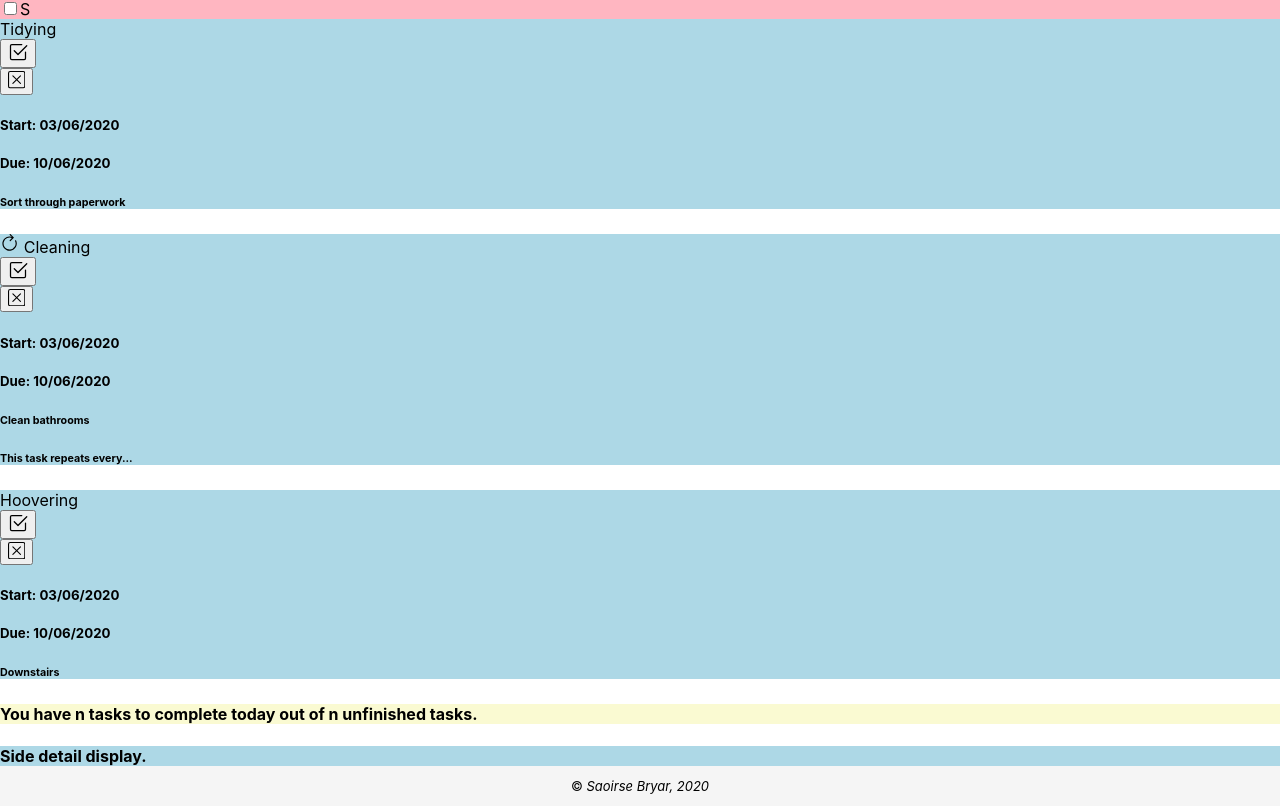
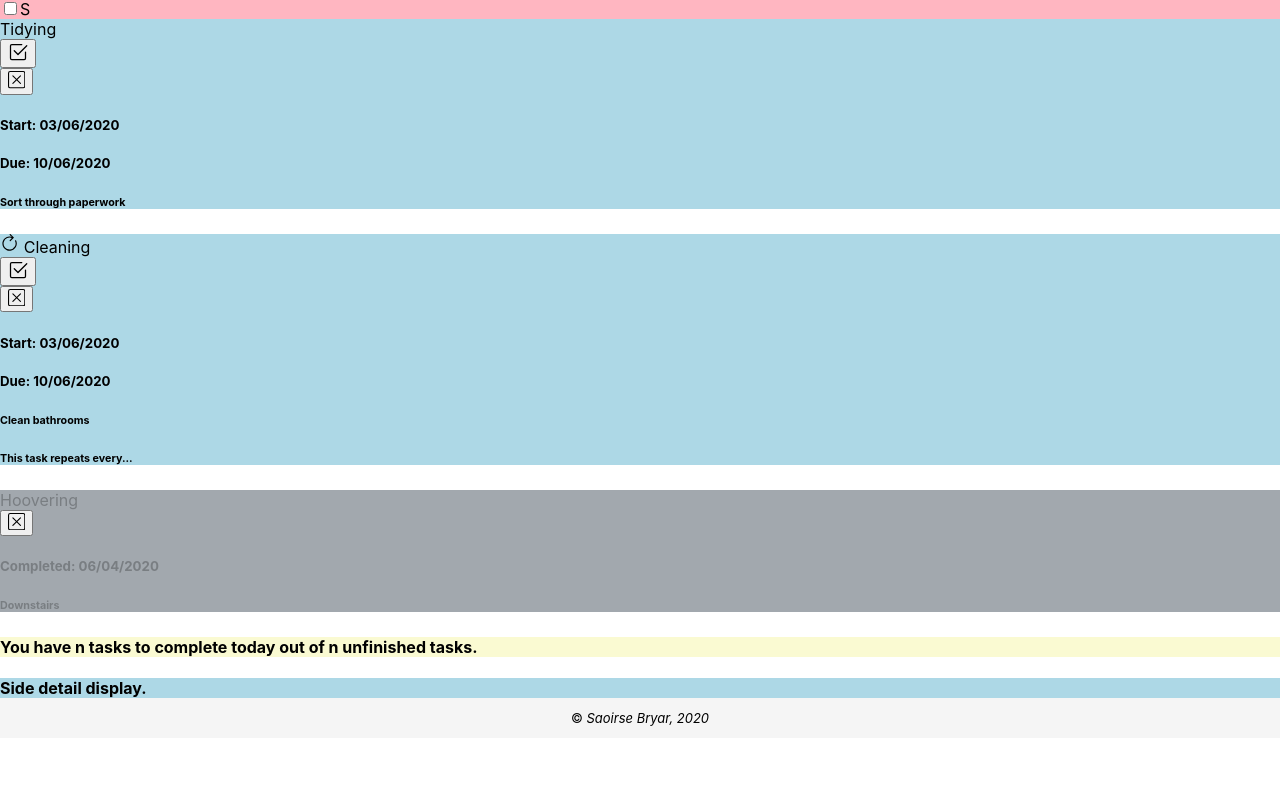
Before and after one commit to smbryar/todo_react_application, a React (Create React App) app: page / in a window 1280 px wide. Shown: the part 735-1541 px from the top of the page. After the commit the page ends 1473 px from the top, so only its background shows below. Built offline with nearby package versions, Linux system fonts and the light colour scheme; the HTML template or start-up script is replaced by a standard one.

Commit message:
Make TaskBody component, conditional rendering for completed tasks

```diff
--- /dev/null
+++ b/src/TaskBody/TaskBody.js
@@ -0,0 +1,34 @@
+import React from 'react';
+import './TaskBody.css';
+
+function TaskBody(props) {
+    return (
+        <div className="task-body">
+            {!props.completed &&
+                <div className="row">
+                    <div class="col-6">
+                        <h5>Start: {props.startDate}</h5>
+                    </div>
+                    <div class="col-6 text-right">
+                        <h5>Due: {props.endDate}</h5>
+                    </div>
+
+                </div>}
+            {props.completed && <h5>Completed: {props.completeDate}</h5>}
+            <div className="row">
+                <div class="col">
+                    <h6>{props.taskDetails}</h6>
+                </div>
+            </div>
+            {props.repeats &&
+                <div className="row">
+                    <div class="col">
+                        <h6>This task repeats every...</h6>
+                    </div>
+                </div>
+            }
+        </div>
+    );
+}
+
+export default TaskBody;
--- a/src/TaskItem/TaskItem.css
+++ b/src/TaskItem/TaskItem.css
@@ -1,4 +1,3 @@
 .task-item {
-    background-color: lightblue;
     width: 100%;
 }
--- a/src/TaskItem/TaskItem.js
+++ b/src/TaskItem/TaskItem.js
@@ -3,62 +3,54 @@ import ButtonItem, { CheckboxIcon, DeleteIcon, RepeatIcon } from '../ButtonItem/
 import Collapse from 'react-bootstrap/Collapse';
 import Card from 'react-bootstrap/Card';
 import TaskProgressBar from '../TaskProgressBar/TaskProgressBar';
+import TaskBody from '../TaskBody/TaskBody';
 import './TaskItem.css';
 
 function TaskItem(props) {
   const [open, setOpen] = React.useState(false);
   return (
-    <Card className="task-item">
+    <Card className="task-item"
+    style={{backgroundColor: props.completed ? 'rgba(130, 138, 146, 0.74)' : 'lightblue',
+            color: props.completed ? 'rgba(0, 0, 0, 0.25)' : 'black'}}
+    >
       <Card.Header
         className="h4"
         onClick={() => setOpen(!open)}
         aria-controls="task-item-contents"
         aria-expanded={open}
-      >
+        >
         <div className="row">
           <div className="col-8">
             {props.repeats && <RepeatIcon squareHeight="1.2em"/>} {props.name}
           </div>
           <div className="col-4">
             <div className="btn-group float-right">
-              <ButtonItem hoverText="Mark as complete">
+              {!props.completed && <ButtonItem hoverText="Mark as complete">
                 <CheckboxIcon squareHeight="1.5em" />
-              </ButtonItem>
+              </ButtonItem>}
               <ButtonItem hoverText="Delete">
                 <DeleteIcon squareHeight="1.3em" />
               </ButtonItem>
             </div>
           </div>
         </div>
-        <div className="row">
+        {!props.completed && <div className="row">
           <div className="col">
             <TaskProgressBar percentageCompletion={props.percentageCompletion}/>
           </div>
-        </div>
+        </div>}
       </Card.Header>
 
     <Collapse in={open}>
       <Card.Body>
-        <div className="row">
-          <div class="col-6">
-            <h5>Start: {props.startDate}</h5>
-          </div>
-          <div class="col-6 text-right">
-            <h5>Due: {props.endDate}</h5>
-          </div>
-        </div>
-        <div className="row">
-          <div class="col">
-            <h6>{props.taskDetails}</h6>
-          </div>
-        </div>
-        {props.repeats &&
-        <div className="row">
-          <div class="col">
-            <h6>This task repeats every...</h6>
-          </div>
-        </div>
-        }
+        <TaskBody
+        startDate={props.startDate}
+        endDate={props.endDate}
+        taskDetails={props.taskDetails}
+        repeats={props.repeats}
+        completed={props.completed}
+        completeDate={props.completeDate}
+        />
       </Card.Body>
     </Collapse>
     </Card >
--- a/src/TaskList/TaskList.js
+++ b/src/TaskList/TaskList.js
@@ -31,6 +31,7 @@ function TaskList() {
             endDate: "10/06/2020",
             percentageCompletion: 80,
             completed: true,
+            completeDate: "06/04/2020",
             repeats: false
         }];
 
```
Also changed, not shown: src/TaskBody/TaskBody.css (added).
